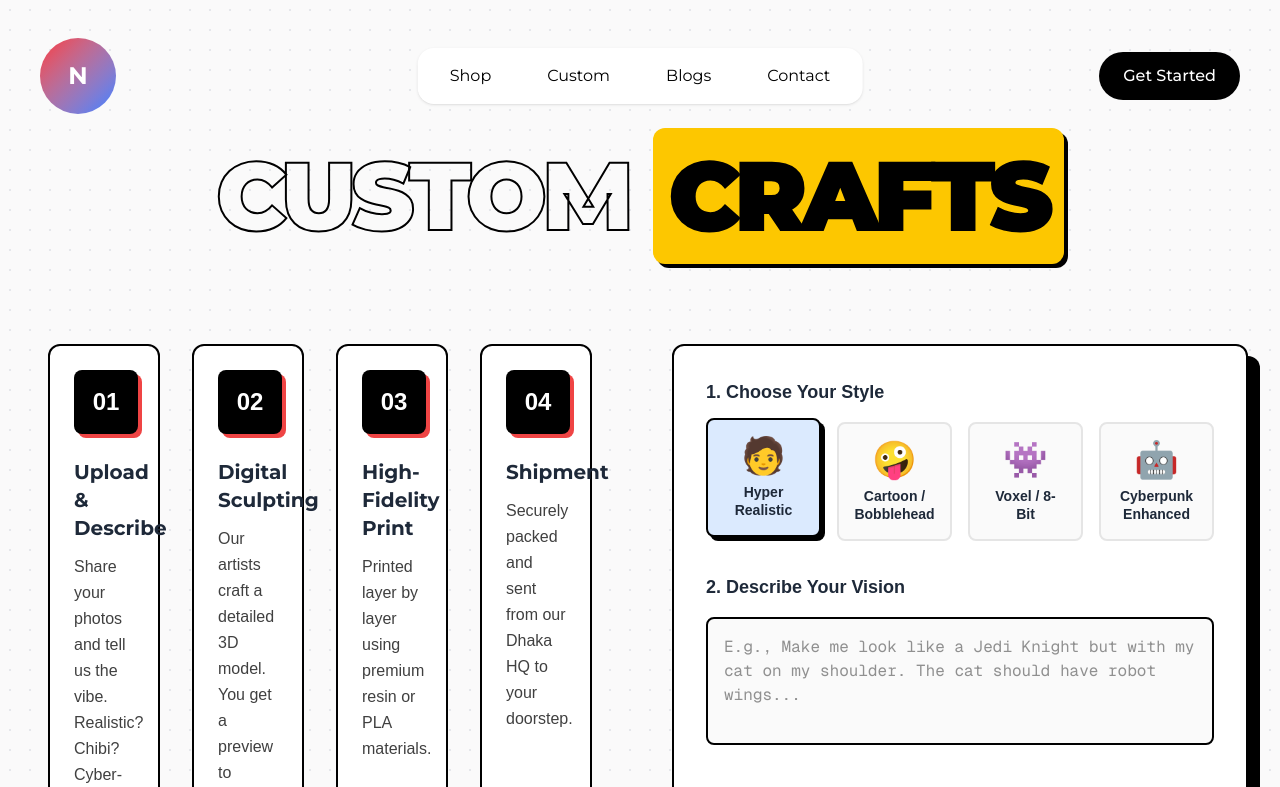
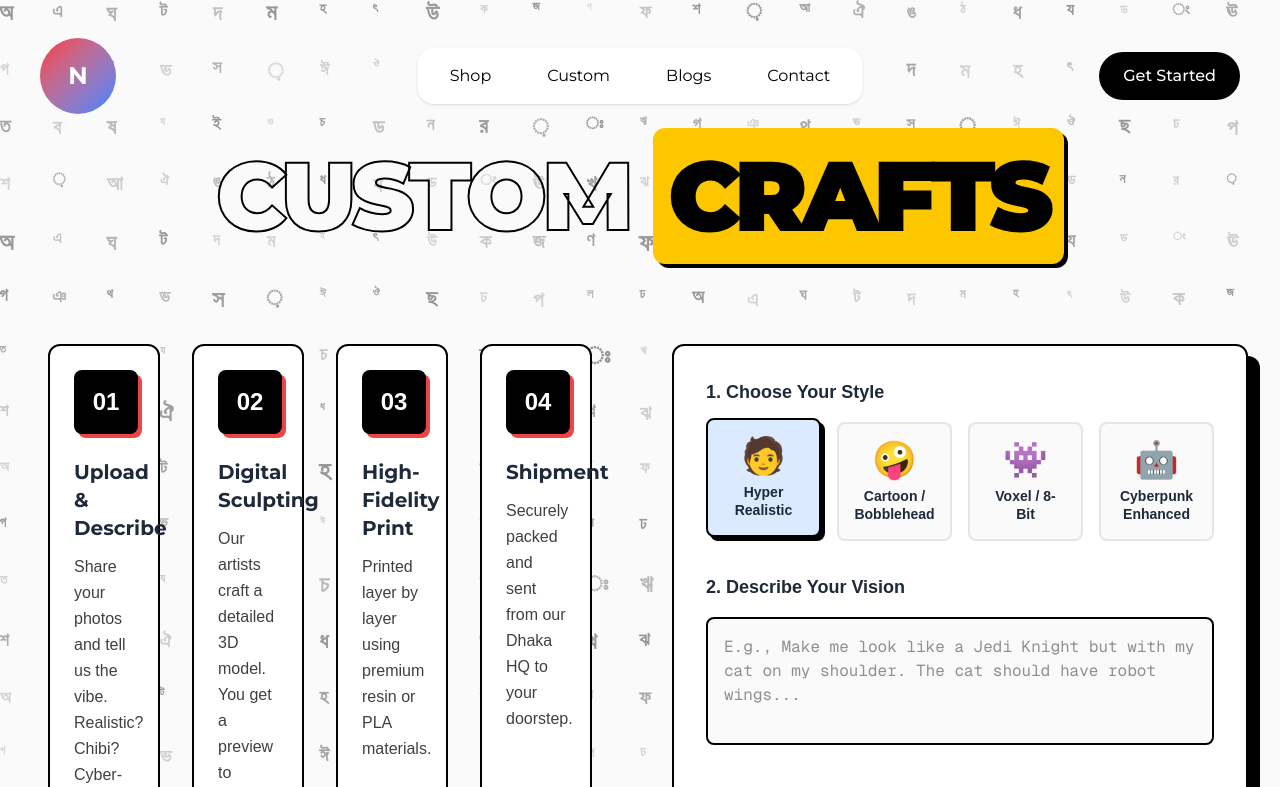
Before and after one commit to Rattin99/nibiro, a Next.js app: page /custom in a window 1280 px wide. Shown: the top 787 px of the page. Built offline with nearby package versions, Linux system fonts and the light colour scheme; a web font is replaced by a local one.

Commit message:
ADD BENGALI BACKGROUND ANIMATION

```diff
--- /dev/null
+++ b/src/components/BengaliBackground.tsx
@@ -0,0 +1,80 @@
+"use client";
+import React, { useEffect, useState, useMemo } from "react";
+
+const BengaliBackground = () => {
+  const [mounted, setMounted] = useState(false);
+
+  useEffect(() => {
+    setMounted(true);
+  }, []);
+
+  const chars = useMemo(() => {
+    const bengaliChars = "অআইঈউঊঋএঐওঔকখগঘঙচছজঝঞটঠডঢণতথদধনপফবভমযরলশষসহড়ঢ়য়ৎংঃ";
+    const gridItems = [];
+    // Increase density slightly for visibility
+    const gridSize = 80;
+
+    // Create a fixed number of items to cover a standard screen
+    const cols = 24; // Covers ~1920px width
+    const rows = 14; // Covers ~1120px height
+
+    for (let i = 0; i < cols; i++) {
+      for (let j = 0; j < rows; j++) {
+        const charIndex = (i * 7 + j * 13) % bengaliChars.length;
+        gridItems.push({
+          char: bengaliChars[charIndex],
+          // Use vw/vh for responsive positioning relative to viewport
+          left: `${(i / cols) * 100}vw`,
+          top: `${(j / rows) * 100}vh`,
+          animationDelay: `${Math.random() * 5}s`,
+          fontSize: `${Math.floor(Math.random() * 12 + 10)}px`, // Smaller font: 10-22px
+        });
+      }
+    }
+    return gridItems;
+  }, []);
+
+  if (!mounted) return null;
+
+  return (
+    <div className="fixed inset-0 z-0 pointer-events-none overflow-hidden select-none">
+      <style jsx>{`
+        @keyframes subtle-pulse {
+          0%,
+          100% {
+            opacity: 0.15;
+            transform: scale(1);
+          }
+          50% {
+            opacity: 0.4;
+            transform: scale(1.2);
+          }
+        }
+        .bengali-char {
+          position: absolute;
+          color: #000000; /* Black color for maximum contrast against light bg */
+          font-family: monospace;
+          font-weight: bold;
+          animation: subtle-pulse 1s ease-in-out infinite; /* Faster animation */
+          transform-origin: center;
+        }
+      `}</style>
+      {chars.map((item, index) => (
+        <span
+          key={index}
+          className="bengali-char"
+          style={{
+            left: item.left,
+            top: item.top,
+            fontSize: item.fontSize,
+            animationDelay: item.animationDelay,
+          }}
+        >
+          {item.char}
+        </span>
+      ))}
+    </div>
+  );
+};
+
+export default BengaliBackground;
--- a/src/components/custom/CustomPage.tsx
+++ b/src/components/custom/CustomPage.tsx
@@ -4,11 +4,14 @@ import CustomHero from "./CustomHero";
 import ProcessSteps from './ProcessSteps';
 import OrderForm from './OrderForm';
 import TestimonialScroll from './TestimonialScroll';
+import BengaliBackground from '../BengaliBackground';
 
 const CustomPage = () => {
   return (
-    <div className="min-h-screen bg-neutral-50 pt-32 pb-24 bg-[radial-gradient(#e5e7eb_1px,transparent_1px)] [background-size:20px_20px]">
-      <div className="max-w-[120rem] mx-auto px-4 md:px-8">
+    <div className="min-h-screen pt-32 pb-24 relative bg-neutral-50 isolate">
+      <div className="fixed inset-0 bg-neutral-50 -z-20"></div> {/* Solid background layer */}
+      <BengaliBackground /> {/* z-0 layer */}
+      <div className="max-w-[120rem] mx-auto px-4 md:px-8 relative z-10">
 
         <CustomHero />
 
--- a/src/components/shop/ShopPage.tsx
+++ b/src/components/shop/ShopPage.tsx
@@ -1,25 +1,26 @@
 "use client";
-import React, { useState, useMemo } from "react";
-import { products } from "./dummyData";
-import ProductCard from "./ProductCard";
-import FilterSidebar from "./FilterSidebar";
+import React, { useState, useMemo } from 'react';
+import { products } from './dummyData';
+import ProductCard from './ProductCard';
+import FilterSidebar from './FilterSidebar';
+import BengaliBackground from '../BengaliBackground';
 
 const ShopPage = () => {
-  const [selectedCategory, setSelectedCategory] = useState("All");
-  const [priceSort, setPriceSort] = useState<"asc" | "desc" | null>(null);
+  const [selectedCategory, setSelectedCategory] = useState('All');
+  const [priceSort, setPriceSort] = useState<'asc' | 'desc' | null>(null);
 
   const filteredProducts = useMemo(() => {
     let result = [...products];
 
     // Filter by category
-    if (selectedCategory !== "All") {
+    if (selectedCategory !== 'All') {
       result = result.filter((p) => p.category === selectedCategory);
     }
 
     // Sort by price
-    if (priceSort === "asc") {
+    if (priceSort === 'asc') {
       result.sort((a, b) => a.price - b.price);
-    } else if (priceSort === "desc") {
+    } else if (priceSort === 'desc') {
       result.sort((a, b) => b.price - a.price);
     }
 
@@ -27,8 +28,10 @@ const ShopPage = () => {
   }, [selectedCategory, priceSort]);
 
   return (
-    <div className="min-h-screen bg-neutral-50 pt-32 pb-20 px-4 sm:px-6 lg:px-8 bg-[radial-gradient(#e5e7eb_1px,transparent_1px)] [background-size:16px_16px]">
-      <div className="max-w-[100rem] mx-auto">
+    <div className="min-h-screen pt-32 pb-20 px-4 sm:px-6 lg:px-8 relative bg-neutral-50 isolate">
+      <div className="fixed inset-0 bg-neutral-50 -z-20"></div> {/* Solid background layer */}
+      <BengaliBackground /> {/* z-0 layer */}
+      <div className="max-w-[100rem] mx-auto relative z-10"> {/* Content layer */}
         {/* <header className="mb-12 text-center"> */}
         {/*   <h1 className="text-5xl md:text-7xl font-black mb-4 font-montserrat tracking-tight"> */}
         {/*     THE <span className="text-transparent bg-clip-text bg-gradient-to-r from-red-500 to-blue-600">SHOP</span> */}
```
